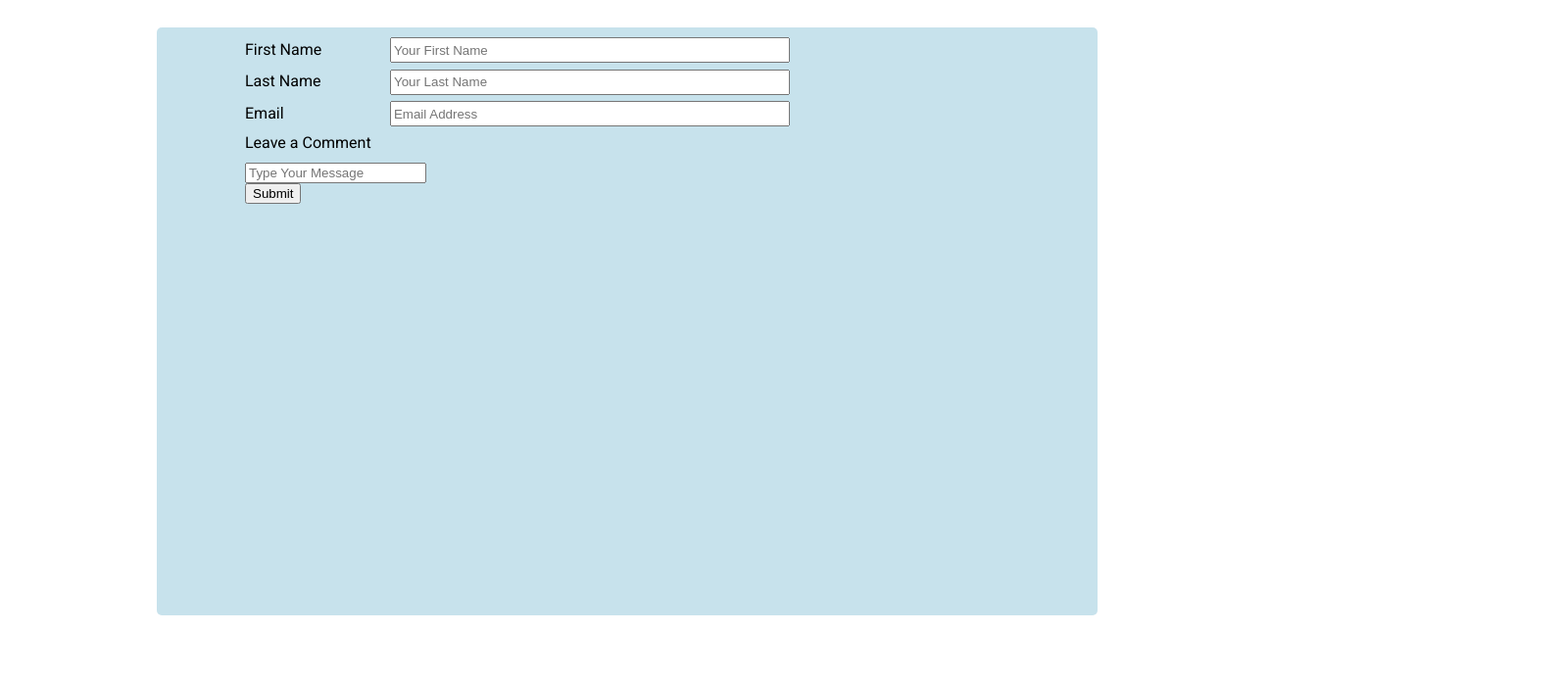
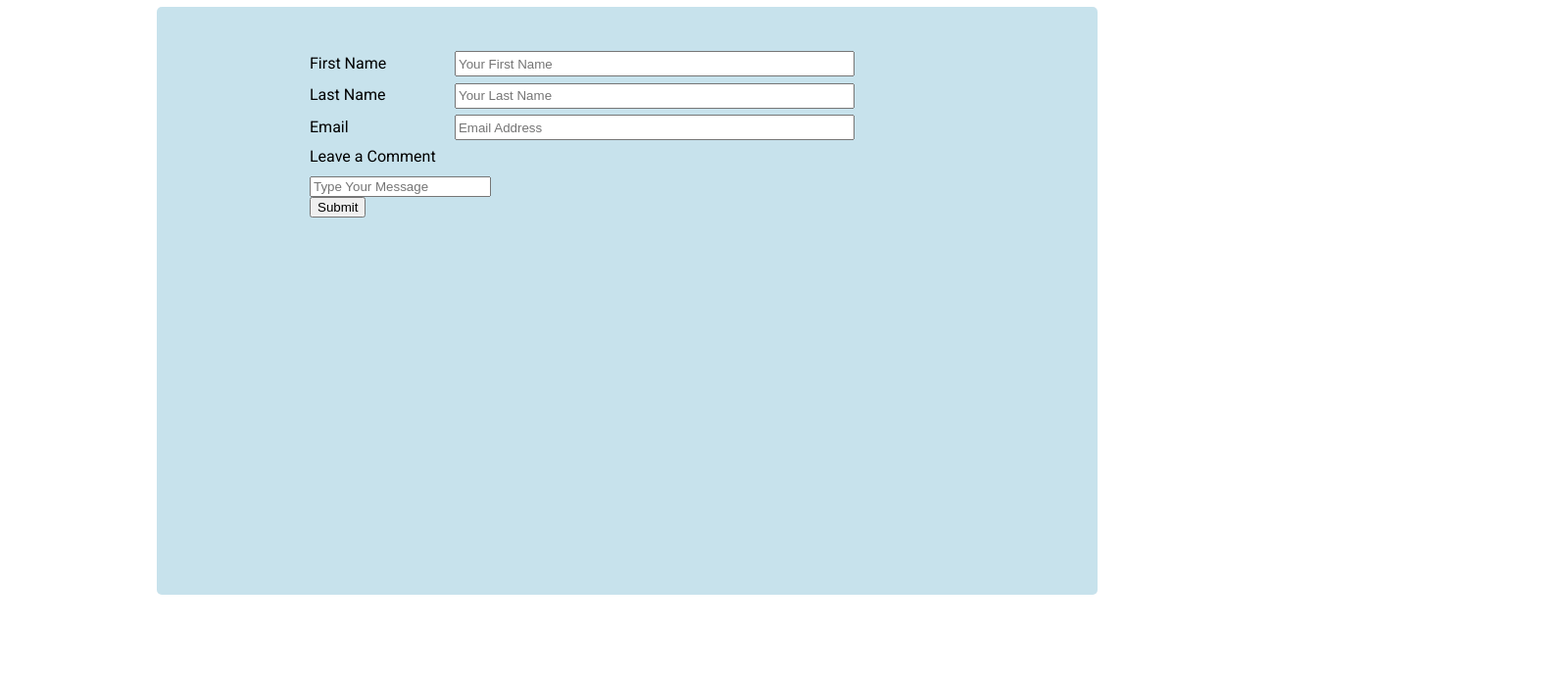
Before and after one commit to Jay-T-396/photo-gallery, a plain HTML site: page contact.html in a window 1280 px wide. Shown: the part 62-756 px from the top of the page at 98% size, 1596 px wide, since content can reach past the window. Drawn offline with Linux system fonts and the light colour scheme.

Commit message:
Finished w4b Projct

```diff
--- a/css/styles.css
+++ b/css/styles.css
@@ -199,15 +199,15 @@ body {
     width: 75%;
     background-color: rgb(2 122 167 / 22%);
     margin: 0 auto;
-    margin-top: 90px;
+    margin-top: 69px;
     border-radius: 5px;
 }
 form {
     height: 400px;
     width: 100%;
     position: absolute;
-    top: 100px;
-    left: 250px;
+    top: 114px;
+    left: 316px;
 }
 
 label {
@@ -233,4 +233,5 @@ label {
 
 #message {
     height: 300px;
+    width: 550px;
 }
```
Also changed, not shown: img/cameras.jpg (deleted), img/lens.jpg (deleted), img/traveling.jpg (deleted).
